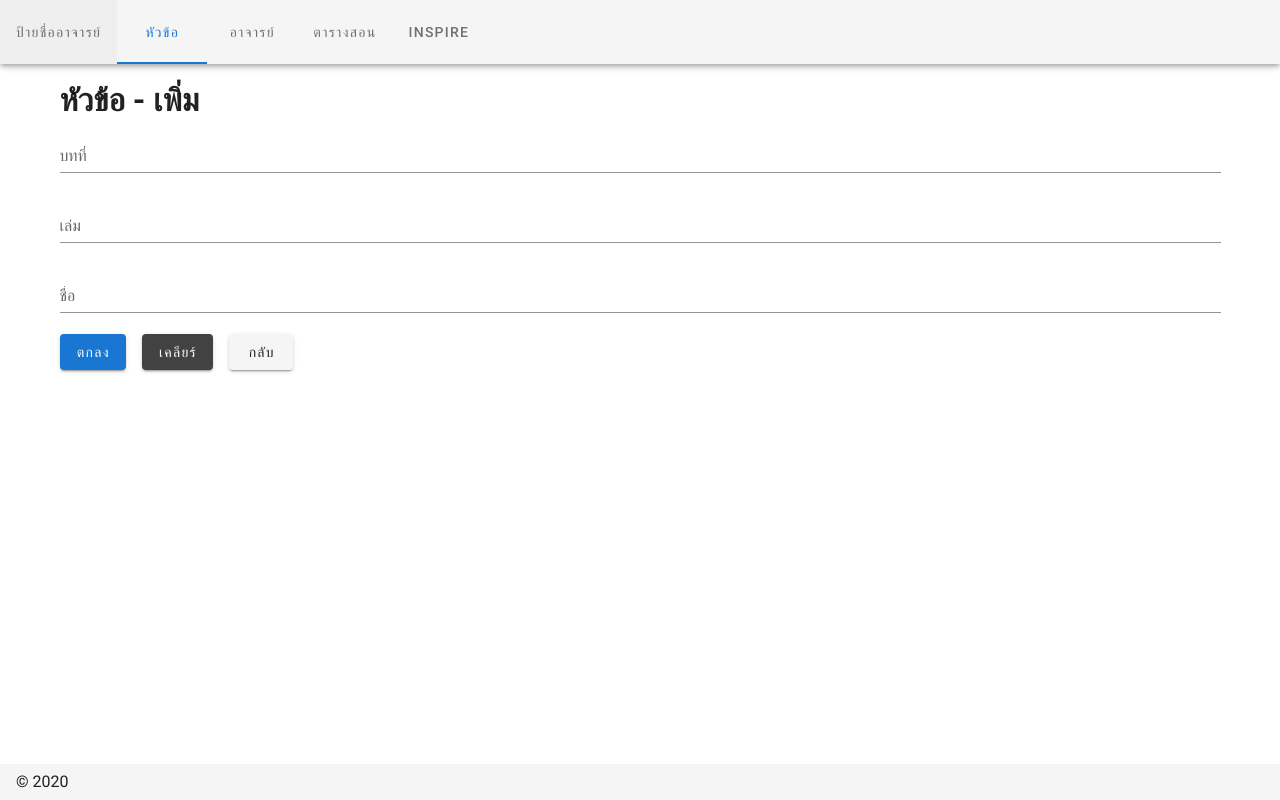
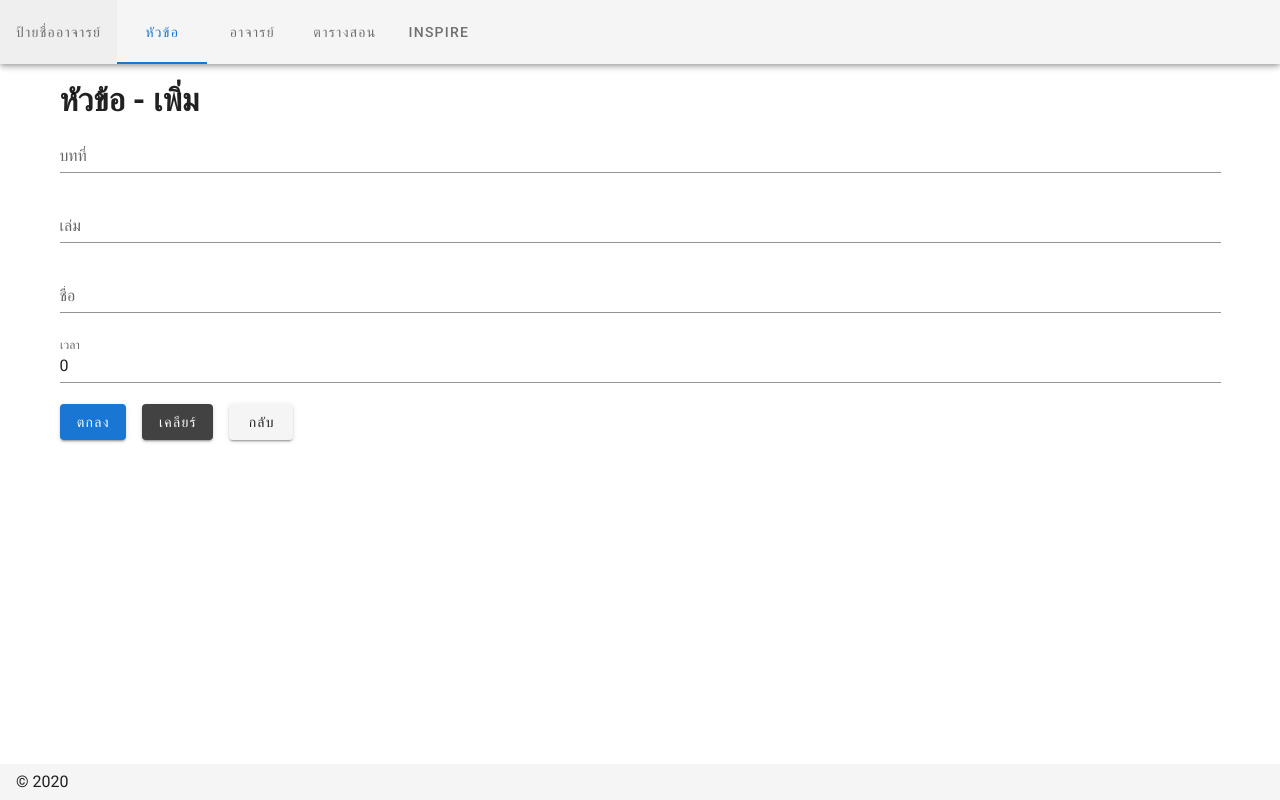
Before and after one commit to thanwap/nuxt-samathi, a Nuxt app: page /chapter/add in a window 1280 px wide. Built offline with nearby package versions, Linux system fonts and the light colour scheme.

Commit message:
add time for chapter

```diff
--- a/src/components/chapter/ChapterForm.vue
+++ b/src/components/chapter/ChapterForm.vue
@@ -19,6 +19,13 @@
         required
         :rules="nameRules"
       ></v-text-field>
+      <v-text-field
+        type="number"
+        v-model="chapter.time"
+        label="เวลา"
+        required
+        :rules="timeRules"
+      ></v-text-field>
 
       <v-btn color="primary" class="mr-4" @click="submit"> ตกลง </v-btn>
       <v-btn color="secondary" class="mr-4" @click="clear"> เคลียร์ </v-btn>
@@ -37,6 +44,7 @@ export default {
           chapterNumber: '',
           name: '',
           bookNumber: '',
+          time: 0,
         }
       },
     },
@@ -47,6 +55,7 @@ export default {
       chapterNumberRules: [(v) => !!v || 'กรุณากรอก บทที่'],
       nameRules: [(v) => !!v || 'กรุณากรอก ชื่อ'],
       bookNumberRules: [(v) => !!v || 'กรุณากรอก เลชที่เล่ม'],
+      timeRules: [(v) => !!v || 'กรุณากรอก เวลา'],
     }
   },
   methods: {
--- a/src/pages/chapter/index.vue
+++ b/src/pages/chapter/index.vue
@@ -86,6 +86,7 @@ export default {
         { text: 'เล่ม', value: 'bookNumber', width: 150 },
         { text: 'บทที่', value: 'chapterNumber', width: 150, filterable: true },
         { text: 'ชื่อ', value: 'name' },
+        { text: 'เวลา', value: 'time', width: 150 },
         { text: 'action', value: 'id', align: 'center', width: 200 },
       ],
       chapters: [],
@@ -140,16 +141,21 @@ export default {
         let workbook = XLSX.read(data, { type: 'array' })
         let first_sheet_name = workbook.SheetNames[0]
         let worksheet = workbook.Sheets[first_sheet_name]
+        const rows = Number(worksheet['!ref'].split(':')[1].substring(1))
         try {
-          for (const [key, value] of Object.entries(worksheet)) {
-            if (key[0] === '!') continue
+          for (let i = 1; i <= rows; i++) {
+            let name = worksheet['A' + i].v
+            let time = worksheet['B' + i] ? worksheet['B' + i].v : 0
+
             let chpater = {
-              chapterNumber: value.v.split(' ')[0],
-              bookNumber: isNaN(value.v.split(' ')[0][0])
+              chapterNumber: name.split(' ')[0],
+              bookNumber: isNaN(name.split(' ')[0][0])
                 ? '3'
-                : value.v.split(' ')[0][0],
-              name: value.v,
+                : name.split(' ')[0][0],
+              name: name,
+              time: time,
             }
+
             const oldChapter = this.chapters.find(
               (x) => x.chapterNumber === chpater.chapterNumber
             )
--- a/src/plugins/api/chapter.js
+++ b/src/plugins/api/chapter.js
@@ -12,6 +12,7 @@ export default {
             chapterNumber: items[key].chapterNumber,
             name: items[key].name,
             bookNumber: items[key].bookNumber,
+            time: items[key].time || 0,
           })
         }
         return result
@@ -26,6 +27,7 @@ export default {
           chapterNumber: chapter.chapterNumber,
           name: chapter.name,
           bookNumber: chapter.bookNumber,
+          time: chapter.time,
         })
       },
       async delete(id) {
```
